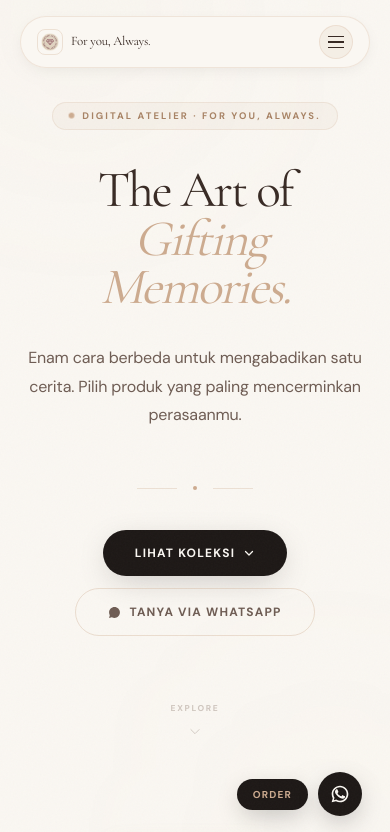
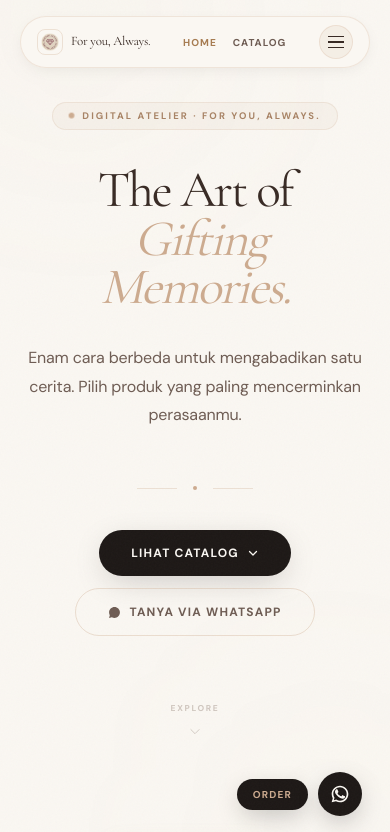
Before and after one commit to detectivecrewze/for-you-always, a Next.js app: page / in a window 390 px wide. Shown: the top 832 px of the page. Built offline with nearby package versions, Linux system fonts and the light colour scheme.

Commit message:
chore: Update navigation links, mobile menu, and main CTA button

```diff
--- a/app/(landing)/page.tsx
+++ b/app/(landing)/page.tsx
@@ -25,9 +25,11 @@ function Navbar() {
         { label: "Testimoni", href: "#testimoni" },
     ];
 
-        const mobileLinks = [
-        { label: "Home", href: "/" },
+    const mobileLinks = [
         { label: "Catalog", href: "/catalog" },
+        { label: "Cara Kerja", href: "#cara-kerja" },
+        { label: "Testimoni", href: "#testimoni" },
+        { label: "FAQ", href: "#faq" },
     ];
 
     return (
@@ -83,6 +85,20 @@ function Navbar() {
                                 {l.label}
                             </a>
                         ))}
+                    </div>
+
+                    {/* Mobile quick links — center */}
+                    <div style={{ alignItems: "center", gap: 16 }} className="nav-mobile-quicklinks">
+                        <Link href="/" style={{
+                            fontFamily: "var(--font-sans)", fontSize: 10, fontWeight: 700,
+                            letterSpacing: "0.1em", textTransform: "uppercase",
+                            color: "#a67c52", textDecoration: "none",
+                        }}>HOME</Link>
+                        <Link href="/catalog" style={{
+                            fontFamily: "var(--font-sans)", fontSize: 10, fontWeight: 700,
+                            letterSpacing: "0.1em", textTransform: "uppercase",
+                            color: "#6e5c53", textDecoration: "none",
+                        }}>CATALOG</Link>
                     </div>
 
                     {/* CTA + Hamburger */}
@@ -307,8 +323,8 @@ export default function MainHubPage() {
                     {/* Hero CTA Buttons */}
                     <AnimatedSection delay={350}>
                         <div style={{ display: "flex", alignItems: "center", justifyContent: "center", gap: 12, flexWrap: "wrap", marginBottom: 60 }}>
-                            <a
-                                href="#loves-edition"
+                            <Link
+                                href="/catalog"
                                 style={{
                                     display: "inline-flex", alignItems: "center", gap: 8,
                                     padding: "14px 32px", borderRadius: 999,
@@ -320,9 +336,9 @@ export default function MainHubPage() {
                                 onMouseEnter={e => { (e.currentTarget as HTMLElement).style.transform = "translateY(-2px)"; (e.currentTarget as HTMLElement).style.background = "#cdab8f"; }}
                                 onMouseLeave={e => { (e.currentTarget as HTMLElement).style.transform = "translateY(0)"; (e.currentTarget as HTMLElement).style.background = "#1d1816"; }}
                             >
-                                Lihat Koleksi
+                                Lihat Catalog
                                 <svg width="12" height="12" viewBox="0 0 24 24" fill="none" stroke="currentColor" strokeWidth={2.5}><path strokeLinecap="round" strokeLinejoin="round" d="M19 9l-7 7-7-7" /></svg>
-                            </a>
+                            </Link>
                             <a
                                 href="https://wa.me/6281936109076?text=Halo%20Digital%20Atelier!%20Saya%20ingin%20tahu%20lebih%20lanjut%20tentang%20produk%20kalian."
                                 target="_blank" rel="noopener noreferrer"
--- a/app/components/Navbar.tsx
+++ b/app/components/Navbar.tsx
@@ -23,8 +23,10 @@ export default function Navbar() {
     ];
 
     const mobileLinks = [
-        { label: "Home", href: "/" },
         { label: "Catalog", href: "/catalog" },
+        { label: "Cara Kerja", href: "/#cara-kerja" },
+        { label: "Testimoni", href: "/#testimoni" },
+        { label: "FAQ", href: "/#faq" },
     ];
 
     return (
@@ -83,6 +85,20 @@ export default function Navbar() {
                                 </Link>
                             )
                         })}
+                    </div>
+
+                    {/* Mobile quick links — center */}
+                    <div style={{ alignItems: "center", gap: 16 }} className="nav-mobile-quicklinks">
+                        <Link href="/" style={{
+                            fontFamily: "var(--font-sans)", fontSize: 10, fontWeight: 700,
+                            letterSpacing: "0.1em", textTransform: "uppercase",
+                            color: pathname === "/" ? "#a67c52" : "#6e5c53", textDecoration: "none",
+                        }}>HOME</Link>
+                        <Link href="/catalog" style={{
+                            fontFamily: "var(--font-sans)", fontSize: 10, fontWeight: 700,
+                            letterSpacing: "0.1em", textTransform: "uppercase",
+                            color: pathname === "/catalog" || pathname.startsWith("/catalog/") ? "#a67c52" : "#6e5c53", textDecoration: "none",
+                        }}>CATALOG</Link>
                     </div>
 
                     {/* CTA + Hamburger */}
```
